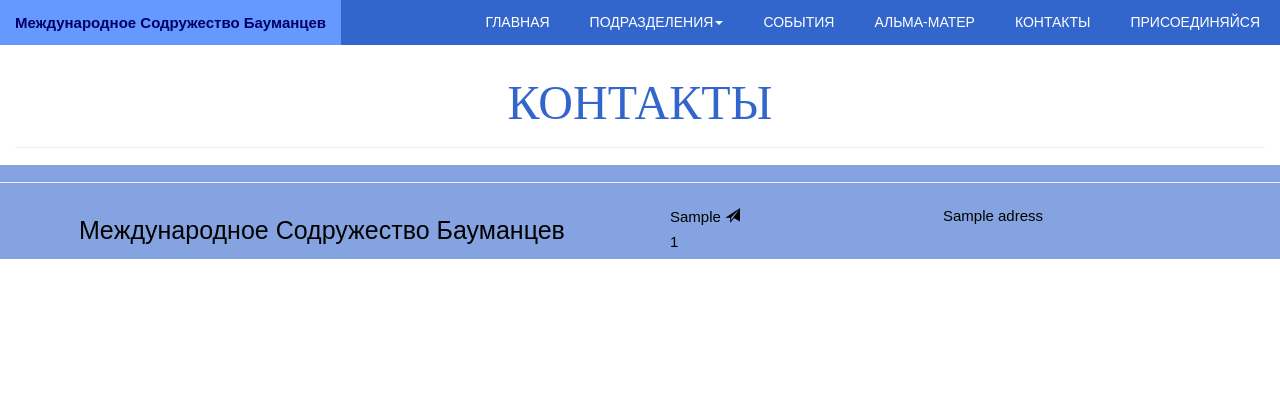
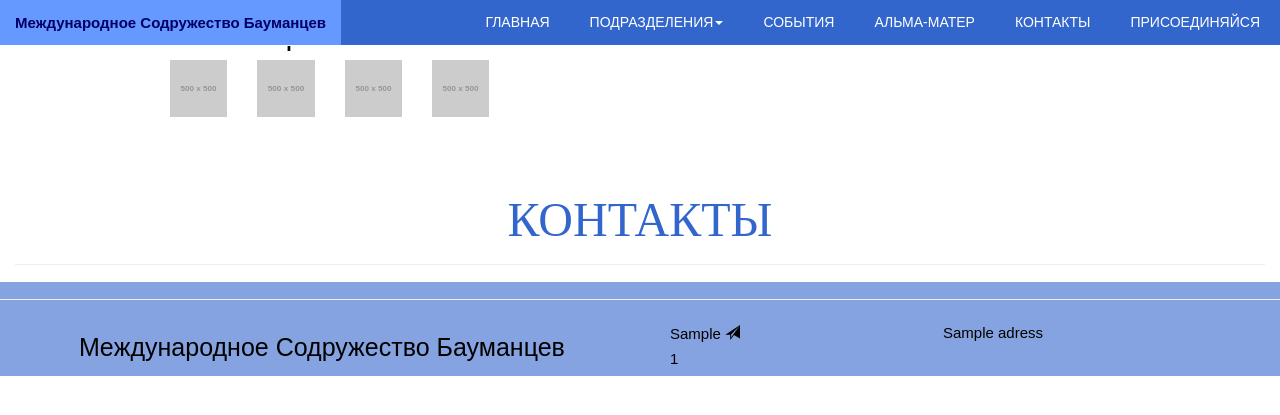
Before and after one commit to ArturAmbartsumov/MSB, a Django app: template main/templates/main/base.html in a window 1280 px wide. Shown: the top 415 px of the page. Run offline with Django 3.2, Linux system fonts and the light colour scheme; the template is opened without the code that fills it: most values are stand-ins (such as "Sample title", 1, 10 or a date in 2020); grey boxes labelled with a size stand in for pictures from a placeholder-image service; some libraries are stand-ins or nearby versions; some web fonts are replaced.

Commit message:
Revert "Галерея на главную. Изменены модели."
This reverts commit 2848aabf103f603aa11dc365dedc6e56e36b5dfa.

```diff
--- a/main/admin.py
+++ b/main/admin.py
@@ -10,6 +10,3 @@ admin.site.register(AboutBMSTU)
 admin.site.register(Persons)
 admin.site.register(Contacts)
 admin.site.register(Banners)
-admin.site.register(Phones)
-admin.site.register(Emails)
-admin.site.register(Addresses)
--- a/main/static/main/css/Custom_styles.css
+++ b/main/static/main/css/Custom_styles.css
@@ -58,3 +58,41 @@
     padding: 0 0 0 30px;
 
  }
+
+ .thumbnail {
+  display: block;
+  padding: 4px;
+  margin-bottom: 20px;
+  line-height: 1.42857143;
+  -webkit-transition: all .2s ease-in-out;
+  transition: all .2s ease-in-out;
+  border-radius: 0;
+  border: none;
+  background-color: none;
+}
+
+.carousel-control {
+  position: absolute;
+  top: 0;
+  left: 0;
+  bottom: 0;
+  width: 15%;
+  opacity: .5;
+  font-size: 20px;
+  color: #fff;
+  text-align: center;
+  text-shadow: none;
+}
+.carousel-control.left {
+    background-image: none;
+}
+.carousel-control.right {
+  left: auto;
+  right: 0;
+  background-image: none;
+}
+
+.carousel-control {
+  padding-top:10.25%;
+  width:5%;
+}
--- a/main/static/main/js/customScript.js
+++ b/main/static/main/js/customScript.js
@@ -7,3 +7,15 @@ function showText(){
 function hideText(){
 	textDiv = $('.projectsGallerie_project_text', this).slideUp('fast');
 }
+
+$(document).ready(function() {
+	$('#myCarousel').carousel({
+	interval: 0
+	})
+
+    $('#myCarousel').on('slid.bs.carousel', function() {
+    	//alert("slid");
+	});
+
+
+});
--- a/main/templates/main/base.html
+++ b/main/templates/main/base.html
@@ -73,7 +73,68 @@
 		{% block parts %} {% endblock parts %}
 
 		{% block gallery %} {% endblock gallery %}
+		<div class="container">
+    <div class="col-md-12">
+         <h1>Bootstrap 3.1.1 Thumbnail Slider</h1>
 
+        <div class="well-none">
+            <div id="myCarousel" class="carousel slide">
+
+                <!-- Carousel items -->
+                <div class="carousel-inner">
+                    <div class="item active">
+                        <div class="row">
+                            <div class="col-sm-3 col-xs-6"><a href="#x"><img src="http://placehold.it/500x500" alt="Image" class="img-responsive"></a>
+                            </div>
+                            <div class="col-sm-3 col-xs-6"><a href="#x"><img src="http://placehold.it/500x500" alt="Image" class="img-responsive"></a>
+                            </div>
+                            <div class="col-sm-3 col-xs-6"><a href="#x"><img src="http://placehold.it/500x500" alt="Image" class="img-responsive"></a>
+                            </div>
+                            <div class="col-sm-3 col-xs-6"><a href="#x"><img src="http://placehold.it/500x500" alt="Image" class="img-responsive"></a>
+                            </div>
+                        </div>
+                        <!--/row-->
+                    </div>
+                    <!--/item-->
+                    <div class="item">
+                        <div class="row">
+                            <div class="col-sm-3 col-xs-6"><a href="#x col-xs-6" class="thumbnail"><img src="http://placehold.it/250x250" alt="Image" class="img-responsive"></a>
+                            </div>
+                            <div class="col-sm-3 col-xs-6"><a href="#x" class="thumbnail"><img src="http://placehold.it/250x250" alt="Image" class="img-responsive"></a>
+                            </div>
+                            <div class="col-sm-3 col-xs-6"><a href="#x" class="thumbnail"><img src="http://placehold.it/250x250" alt="Image" class="img-responsive"></a>
+                            </div>
+                            <div class="col-sm-3 col-xs-6"><a href="#x" class="thumbnail"><img src="http://placehold.it/250x250" alt="Image" class="img-responsive"></a>
+                            </div>
+                        </div>
+                        <!--/row-->
+                    </div>
+                    <!--/item-->
+                    <div class="item">
+                        <div class="row">
+                            <div class="col-sm-3 col-xs-6"><a href="#x" class="thumbnail"><img src="http://placehold.it/250x250" alt="Image" class="img-responsive"></a>
+                            </div>
+                            <div class="col-sm-3 col-xs-6"><a href="#x" class="thumbnail"><img src="http://placehold.it/250x250" alt="Image" class="img-responsive"></a>
+                            </div>
+                            <div class="col-sm-3 col-xs-6"><a href="#x" class="thumbnail"><img src="http://placehold.it/250x250" alt="Image" class="img-responsive"></a>
+                            </div>
+                            <div class="col-sm-3 col-xs-6"><a href="#x" class="thumbnail"><img src="http://placehold.it/250x250" alt="Image" class="img-responsive"></a>
+                            </div>
+                        </div>
+                        <!--/row-->
+                    </div>
+                    <!--/item-->
+                </div>
+                <!--/carousel-inner-->
+                <a class="left carousel-control" href="#myCarousel" data-slide="prev"><i class="fa fa-chevron-left fa-4"></i></a>
+
+                <a class="right carousel-control" href="#myCarousel" data-slide="next"><i class="fa fa-chevron-right fa-4"></i></a>
+            </div>
+            <!--/myCarousel-->
+        </div>
+        <!--/well-->
+    </div>
+</div>
 		{% block footer%}
 		<!--	<div class="row">
 			  <div id="footer">
--- a/main/views.py
+++ b/main/views.py
@@ -9,7 +9,6 @@ def index(request):
 	newsList = News.objects.filter(isFavorite = True).order_by('-pub_date')[:5]
 	projectsList = Projects.objects.filter(isFavorite = True)[:10]
 	memorandum = get_object_or_404(Articles, short_name__iexact = 'memorandum')
-	gallery = Gallery.objects.get(slug = 'main_page')
 	context = {
 		'isIndex': True,
 		'newsList': newsList,
```
Also changed, not shown: main/models.py (+3 -20 lines), main/migrations/0026_auto__add_emails__add_phones__add_addresses__del_field_contacts_phone_.py (deleted).
